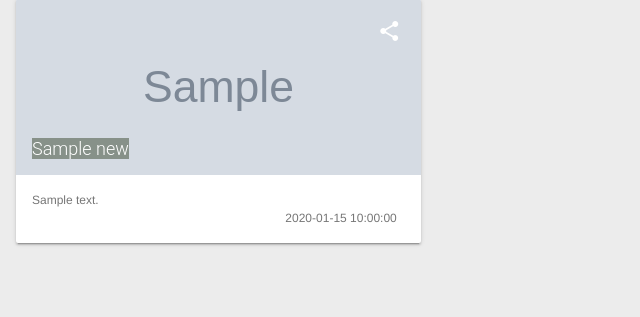
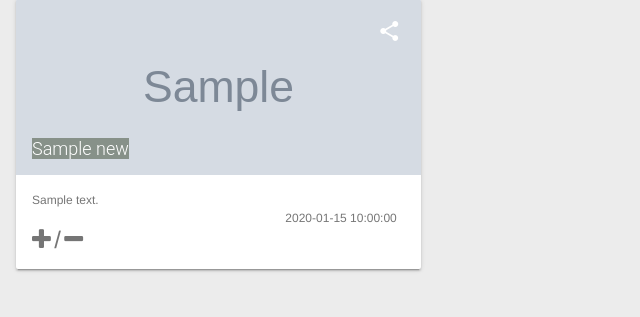
Before and after one commit to carsonwah/ying3006, a Flask app: template templates/news_feed.html in a window 1280 px wide. Shown: the part 130-447 px from the top of the page, without its empty margins (0-640 px from the left). Run offline with Flask 2, Linux system fonts and the light colour scheme; the template is opened without the code that fills it: most values are stand-ins (such as "Sample title", 1, 10 or a date in 2020); grey boxes marked "Sample" are stand-in pictures; some libraries are stand-ins or nearby versions.

Commit message:
add news feed sentiment

```diff
--- a/templates/news_feed.html
+++ b/templates/news_feed.html
@@ -19,6 +19,15 @@
 a {
   text-decoration: none;
 }
+.sentiment * {
+  font-size: 24px;
+}
+.sentiment.positive .fa-plus {
+  color: #3eab13;
+}
+.sentiment.negative .fa-minus {
+  color: red;
+}
 </style>
   <main class="mdl-layout__content" style="width:100%;">
      <div class="mdl-tabs mdl-js-tabs">
@@ -38,6 +47,11 @@ a {
                   {{ n['text']}}
                   <div style="text-align:right;">
                     {{ n['time'] }}
+                  </div>
+                  <div class="sentiment {{ 'positive' if  n['sentiment'] >= 0.7 else ('negative' if  n['sentiment'] <= 0.3 else '') }}">
+                    <i class="fa fa-plus"></i>
+                    <span>/</span>
+                    <i class="fa fa-minus"></i>
                   </div>
                 </div>
                 <div class="mdl-card__menu">
```
